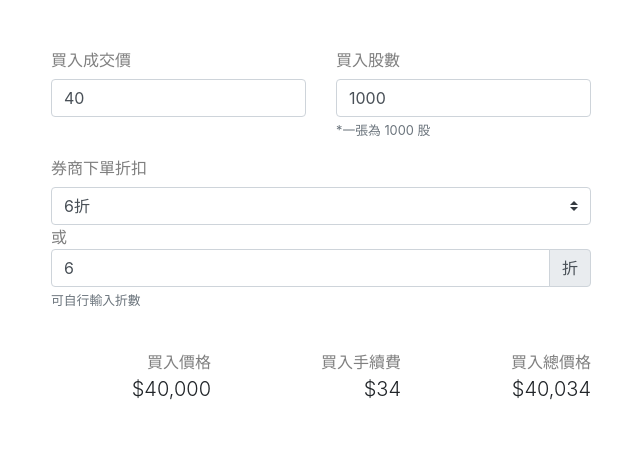
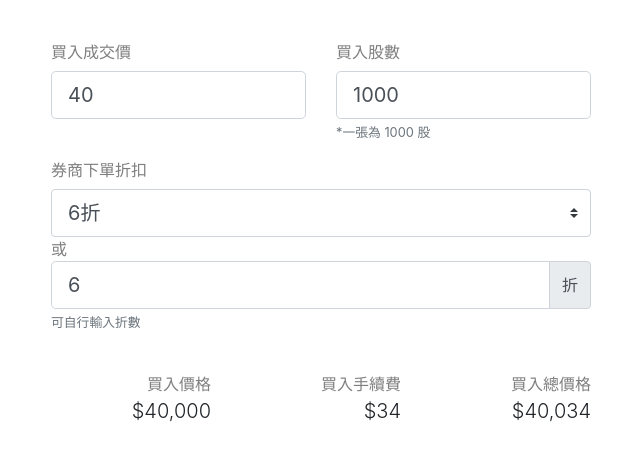
Before and after one commit to chiquitta/stock, a Vue app: page / in a window 1280 px wide. Shown: the top 460 px of the page, without its empty margins (34-674 px from the left). Built offline with nearby package versions, Linux system fonts and the light colour scheme.

Commit message:
update logo img

```diff
--- a/public/index.html
+++ b/public/index.html
@@ -1,5 +1,5 @@
 <!DOCTYPE html>
-<html lang="en" manifest="cache.manifest">
+<html lang="en" manifest="cache.manifest" itemscope itemtype="http://schema.org/WebSite">
   <head>
     <meta charset="utf-8">
     <meta http-equiv="X-UA-Compatible" content="IE=edge">
@@ -8,21 +8,28 @@
     <!-- SEO -->
     <meta name="description" content="台股買賣獲利損益線上試算" />
     <link rel="canonical" href="https://stock-calculator-168.web.app/" />
-    <meta itemprop="author" name="author" content="T-stocker" />
-    <meta itemprop="publisher" name="publisher" content="T-stocker" />
-    <meta itemprop="copyrightHolder" name="copyright" content="&copy; Copyright (c) T-stocker" />
+    <meta itemprop="author" name="author" content="TW-Stocks" />
+    <meta itemprop="publisher" name="publisher" content="TW-Stocks" />
+    <meta itemprop="copyrightHolder" name="copyright" content="&copy; Copyright (c) TW-Stocks" />
     <meta name="robots" content="index,follow" />
     <meta itemprop="keywords" name="page-topic" content="Stock" />
 
-    <meta itemprop="name" property="og:title" content="台股買賣獲利線上試算 | T-Stocker" />
+    <meta itemprop="name" property="og:title" content="台股買賣獲利線上試算 | TW-Stocks" />
     <meta itemprop="type" name="og:type" content="website" />
-    <meta itemprop="image" content="<%= BASE_URL %>/public/logo.svg"/>
+    <meta itemprop="image" content="./assets/logo.png"/>
     <meta itemprop="description" property="og:description" content="台股買賣獲利損益線上試算" />
     <meta itemprop="url" property="og:url" content="https://stock-calculator-168.web.app/" />
-    <meta property="og:site_name" content="台股買賣獲利線上試算 | T-Stocker" />
+    <meta property="og:site_name" content="台股買賣獲利線上試算 | TW-Stocks" />
+
+    <!-- Twitter -->
+    <meta property="twitter:card" content="summary_large_image">
+    <meta property="twitter:url" content="https://stock-calculator-168.web.app/">
+    <meta property="twitter:title" content="台股買賣獲利線上試算 | TW-Stocks">
+    <meta property="twitter:description" content="台股買賣獲利損益線上試算">
+    <meta property="twitter:image" content="">
 
     <!-- <link rel="icon" href="<%= BASE_URL %>favicon.ico"> -->
-    <title>台股買賣獲利線上試算 | T-Stocker</title>
+    <title>台股買賣獲利線上試算 | TW-Stocks</title>
   </head>
   <body>
     <noscript>
--- a/src/App.vue
+++ b/src/App.vue
@@ -1,10 +1,12 @@
 <template>
   <div id="app">
     <b-container>
-      <b-row class="py-5">
-        <!-- <b-col cols="12" class="h1 text-center py-5">
-          Stock Calculator
-        </b-col> -->
+      <b-row class="py-4">
+        <b-col cols="12" class="pb-3">
+          <!-- <h1>
+            台股買賣獲利線上試算
+          </h1> -->
+        </b-col>
         <b-col cols="12" md="6">
           <b-row>
             <b-col>
@@ -12,7 +14,7 @@
                 label="買入成交價"
                 class="text-black-50"
               >
-                <b-form-input v-model="buy" type="number" placeholder="請輸入" />
+                <b-form-input v-model="buy" type="number" size="lg" placeholder="請輸入" />
               </b-form-group>
             </b-col>
             <b-col>
@@ -21,7 +23,7 @@
                 class="text-black-50"
                 description="*一張為 1000 股"
               >
-                <b-form-input v-model="buyNum" type="number" placeholder="請輸入" />
+                <b-form-input v-model="buyNum" type="number" size="lg" placeholder="請輸入" />
               </b-form-group>
             </b-col>
           </b-row>
@@ -30,10 +32,10 @@
             class="text-black-50"
             description="可自行輸入折數"
           >
-            <b-form-select v-model="fee" :options="fees" />
+            <b-form-select v-model="fee" :options="fees" size="lg" />
             或
             <b-input-group append="折">
-              <b-form-input v-model="fee" type="number" placeholder="請輸入" />
+              <b-form-input v-model="fee" type="number" size="lg" placeholder="請輸入" />
             </b-input-group>
           </b-form-group>
           <b-row class="pt-4">
```
Also changed, not shown: public/logo.svg (deleted), src/assets/logo.png.
